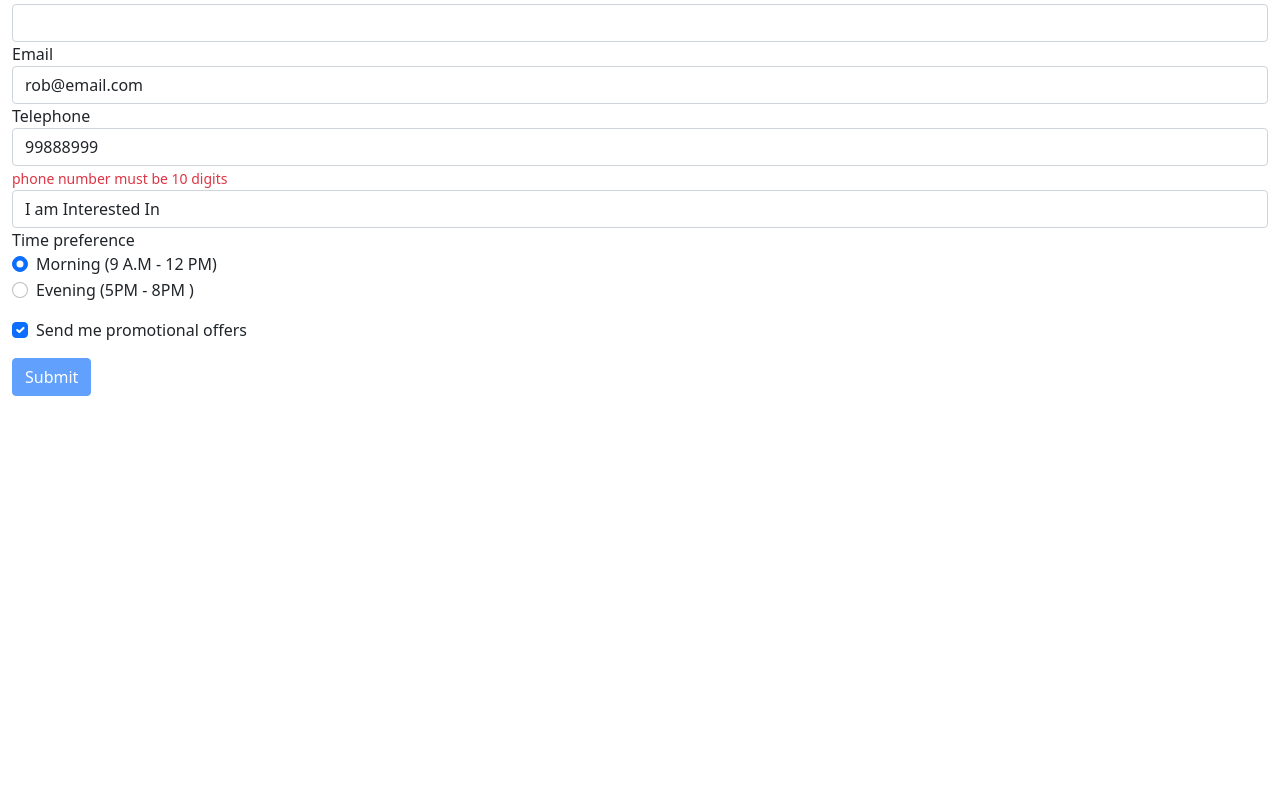
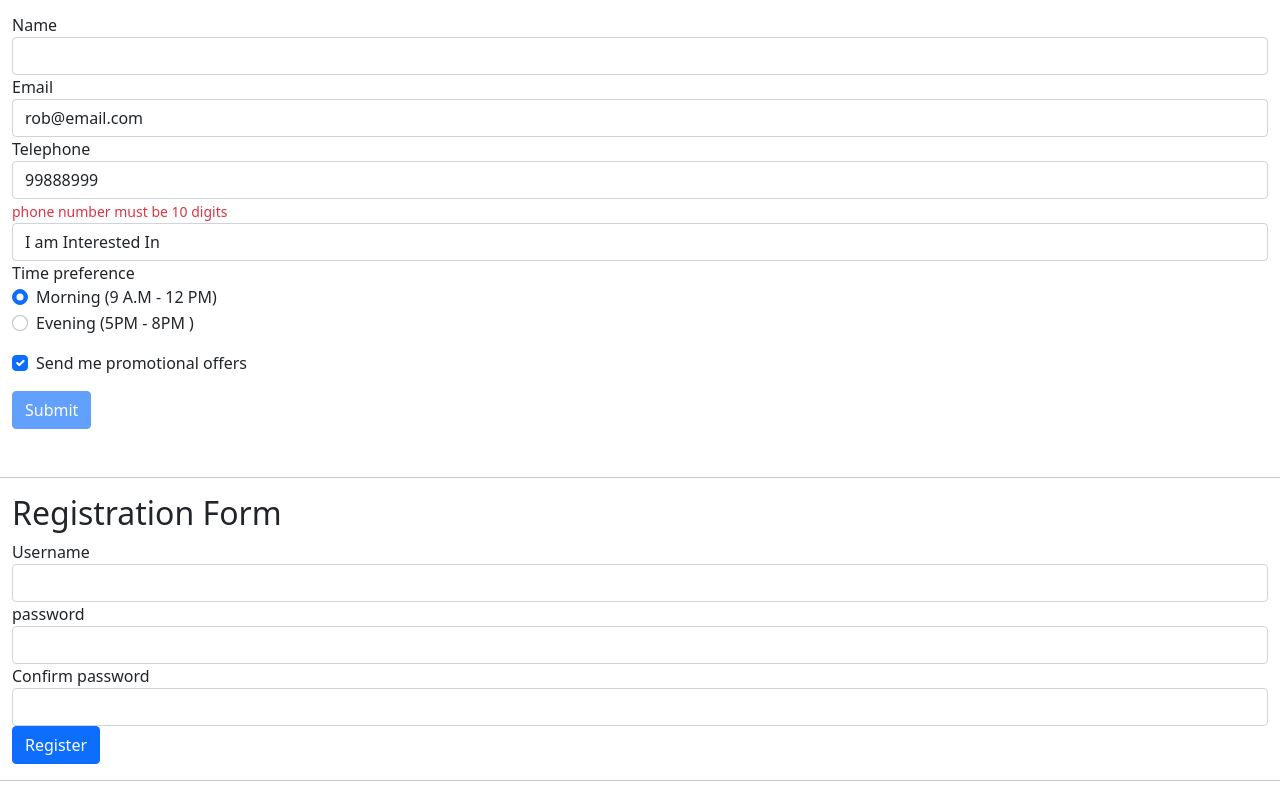
Before and after one commit to sadogilles/Angular-Forms, an Angular app: page / in a window 1280 px wide. Shown: the part 213-1010 px from the top of the page. Before the commit the page ends 800 px from the top, so only its background shows below. Built offline with nearby package versions, Linux system fonts and the light colour scheme.

Commit message:
created and included reactive form component, initialize html template

```diff
--- a/src/app/app.component.html
+++ b/src/app/app.component.html
@@ -1,3 +1,4 @@
+<hr/>
 <div class="container-fluid mb-5" >
     <h1>
         Bootcamp enrollment form
@@ -74,4 +75,7 @@
 
       <button class="btn btn-primary" [disabled]="userForm.form.invalid || topHasError">Submit</button>
     </form>
+
   </div>
+  <hr>
+  <app-reactive-form></app-reactive-form>
--- a/src/app/app.module.ts
+++ b/src/app/app.module.ts
@@ -7,10 +7,12 @@
 import { FormsModule } from '@angular/forms';
 
 import {HttpClientModule} from '@angular/common/http';
+import { ReactiveFormComponent } from './reactive-form/reactive-form.component';
 
 @NgModule({
   declarations: [
-    AppComponent
+    AppComponent,
+    ReactiveFormComponent
   ],
   imports: [
     BrowserModule,
--- /dev/null
+++ b/src/app/reactive-form/reactive-form.component.html
@@ -0,0 +1,18 @@
+<div class="container-fluid">
+    <h2>Registration Form</h2>
+    <form>
+        <div class="form-group">
+            <label name="username">Username</label>
+            <input type="text" class="form-control" name="username"/>
+        </div>
+        <div class="form-group">
+            <label>password</label>
+            <input type="password" name="password" class="form-control"/>
+        </div>
+        <div class="form-group">
+            <label>Confirm password</label>
+            <input type="password" name="confirmPassword" class="form-control"/>
+        </div>
+        <button class="btn btn-primary" type="submit">Register</button>
+    </form>
+</div>
--- /dev/null
+++ b/src/app/reactive-form/reactive-form.component.ts
@@ -0,0 +1,15 @@
+import { Component, OnInit } from '@angular/core';
+
+@Component({
+  selector: 'app-reactive-form',
+  templateUrl: './reactive-form.component.html',
+  styleUrls: ['./reactive-form.component.css']
+})
+export class ReactiveFormComponent implements OnInit {
+
+  constructor() { }
+
+  ngOnInit(): void {
+  }
+
+}
--- a/src/index.html
+++ b/src/index.html
@@ -10,5 +10,7 @@
 </head>
 <body>
   <app-root></app-root>
+  <app-reactive-form></app-reactive-form>
+  <hr>
 </body>
 </html>
```
Also changed, not shown: src/app/reactive-form/reactive-form.component.css (added), 1 other file (tests, documents, lock files or other folders).
